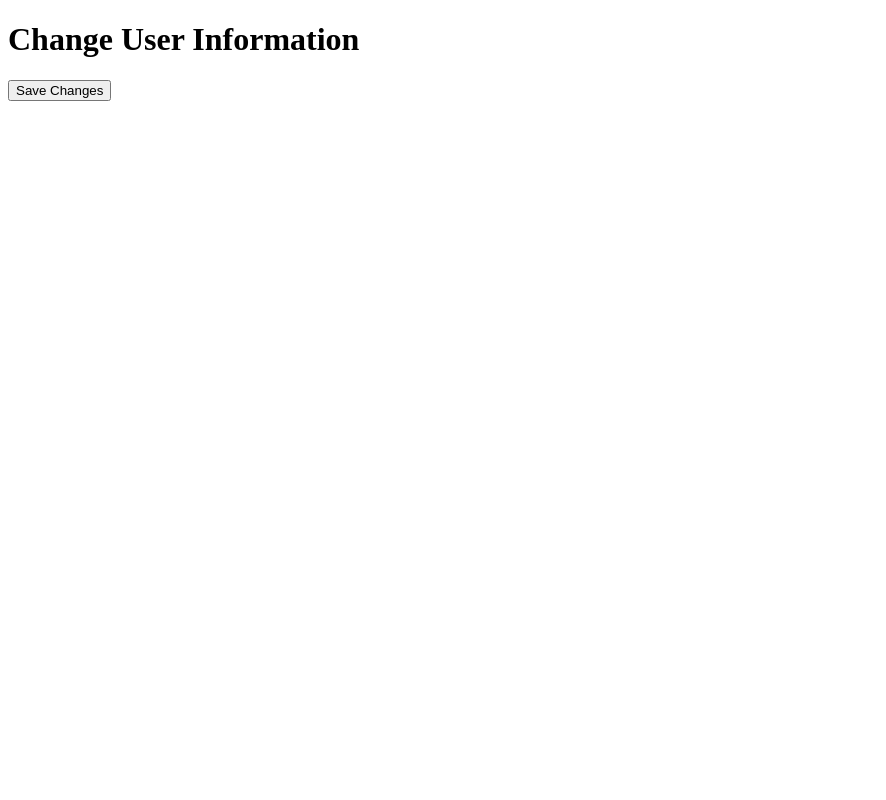
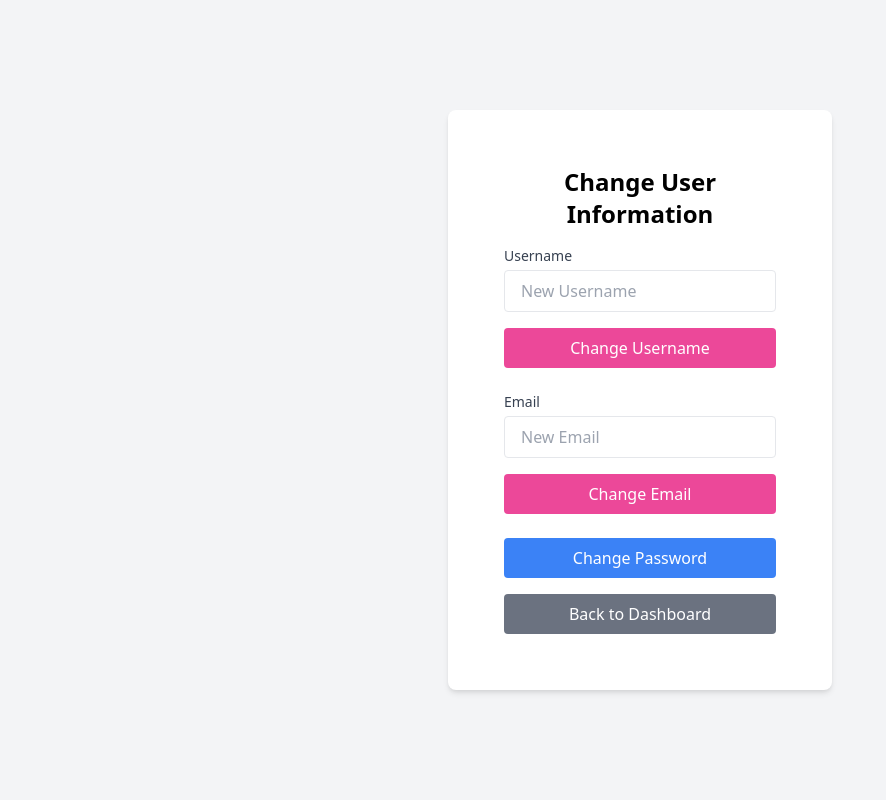
Before and after one commit to jshcnd/Gentle-Hands-Py, a Django app: page /accounts/changeuser/ in a window 1280 px wide. Shown: the whole page, without its empty margins (0-886 px from the left). Run offline with Django 5.2, Linux system fonts and the light colour scheme; the visitor is signed in with stand-in values (Sample User, id 1).

Commit message:
Enhance user information change page with Tailwind CSS styling and additional forms for username, email, and password changes

```diff
--- a/myproject/accounts/templates/changeuser.html
+++ b/myproject/accounts/templates/changeuser.html
@@ -4,13 +4,69 @@
     <meta charset="UTF-8">
     <meta name="viewport" content="width=device-width, initial-scale=1.0">
     <title>Change User</title>
+    <link href="https://cdn.jsdelivr.net/npm/tailwindcss@2.2.19/dist/tailwind.min.css" rel="stylesheet">
+    <script>
+        function togglePasswordForm() {
+            const passwordForm = document.getElementById('password-form');
+            passwordForm.classList.toggle('hidden');
+        }
+    </script>
 </head>
-<body>
-    <h1>Change User Information</h1>
-    <form method="post">
-        {% csrf_token %}
-        {{ form.as_p }}
-        <button type="submit">Save Changes</button>
-    </form>
+<body class="bg-gray-100 flex items-center justify-center min-h-screen">
+    <div class="container max-w-sm mx-auto p-6 bg-white rounded-lg shadow-md">
+        <div class="p-8">
+            <h1 class="text-2xl font-bold text-center mb-4">Change User Information</h1>
+
+            <!-- Change Username Form -->
+            <form method="post" class="space-y-4">
+                {% csrf_token %}
+                <div>
+                    <label for="username" class="block text-sm font-medium text-gray-700">Username</label>
+                    <input type="text" name="username" id="username" placeholder="New Username" class="w-full px-4 py-2 mt-1 border rounded focus:outline-none focus:ring-2 focus:ring-pink-500">
+                </div>
+                <div class="flex justify-center">
+                    <button type="submit" class="w-full px-4 py-2 bg-pink-500 text-white rounded hover:bg-pink-600 transition duration-300">Change Username</button>
+                </div>
+            </form>
+
+            <!-- Change Email Form -->
+            <form method="post" class="space-y-4 mt-6">
+                {% csrf_token %}
+                <div>
+                    <label for="email" class="block text-sm font-medium text-gray-700">Email</label>
+                    <input type="email" name="email" id="email" placeholder="New Email" class="w-full px-4 py-2 mt-1 border rounded focus:outline-none focus:ring-2 focus:ring-pink-500">
+                </div>
+                <div class="flex justify-center">
+                    <button type="submit" class="w-full px-4 py-2 bg-pink-500 text-white rounded hover:bg-pink-600 transition duration-300">Change Email</button>
+                </div>
+            </form>
+
+            <!-- Toggle Password Change Form -->
+            <div class="flex justify-center mt-6">
+                <button type="button" onclick="togglePasswordForm()" class="w-full px-4 py-2 bg-blue-500 text-white rounded hover:bg-blue-600 transition duration-300">Change Password</button>
+            </div>
+
+            <!-- Change Password Form -->
+            <form method="post" id="password-form" class="space-y-4 mt-6 hidden">
+                {% csrf_token %}
+                <div>
+                    <label for="password1" class="block text-sm font-medium text-gray-700">New Password</label>
+                    <input type="password" name="password1" id="password1" placeholder="New Password" class="w-full px-4 py-2 mt-1 border rounded focus:outline-none focus:ring-2 focus:ring-pink-500">
+                </div>
+                <div>
+                    <label for="password2" class="block text-sm font-medium text-gray-700">Confirm Password</label>
+                    <input type="password" name="password2" id="password2" placeholder="Confirm Password" class="w-full px-4 py-2 mt-1 border rounded focus:outline-none focus:ring-2 focus:ring-pink-500">
+                </div>
+                <div class="flex justify-center">
+                    <button type="submit" class="w-full px-4 py-2 bg-pink-500 text-white rounded hover:bg-pink-600 transition duration-300">Change Password</button>
+                </div>
+            </form>
+
+            <!-- Back to Dashboard -->
+            <div class="flex justify-center mt-4">
+                <a href="{% url 'dashboard' %}" class="w-full px-4 py-2 bg-gray-500 text-white text-center rounded hover:bg-gray-600 transition duration-300">Back to Dashboard</a>
+            </div>
+        </div>
+    </div>
 </body>
 </html>
```
